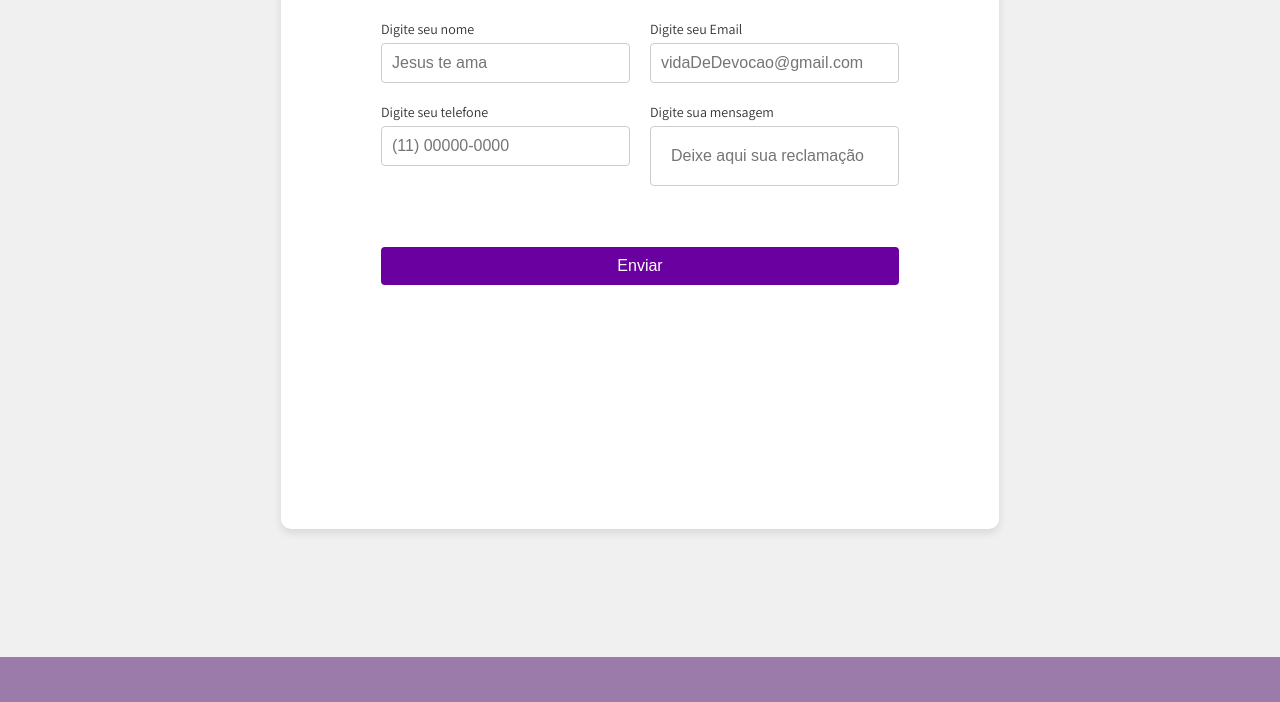
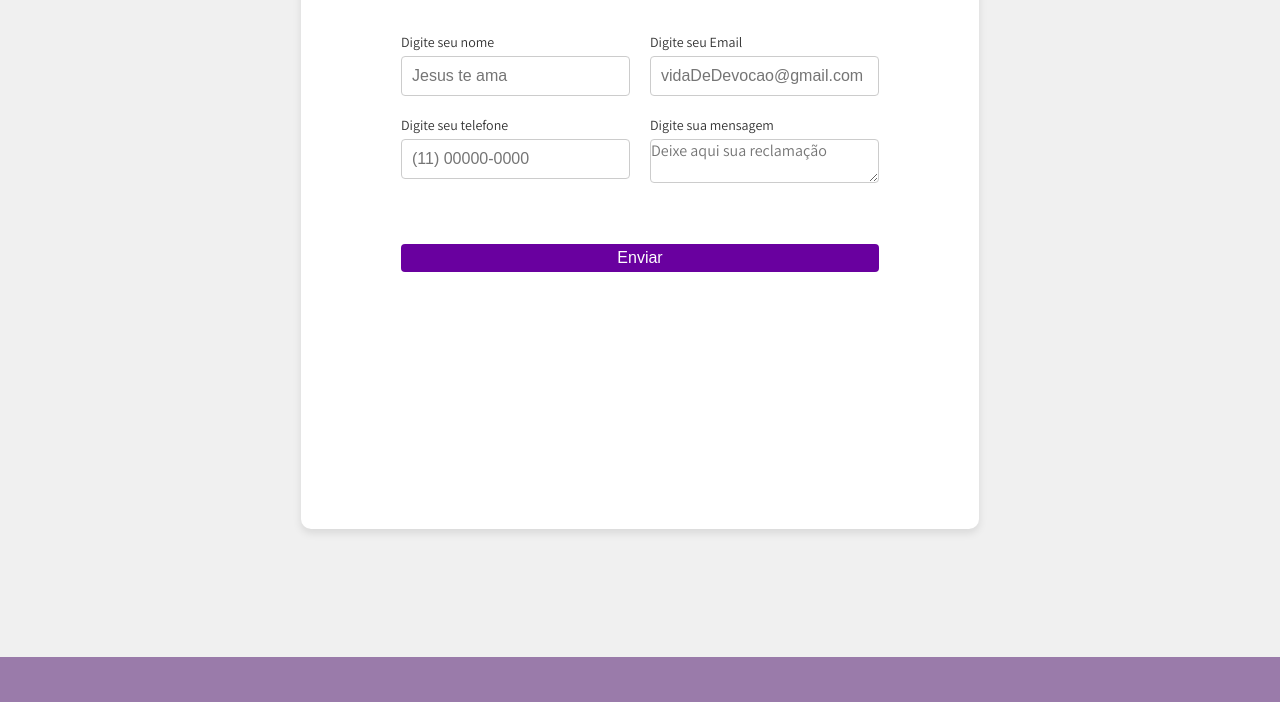
Before and after one commit to YasminGuiniver/VidaDeDevocao, a plain HTML site: page index.html in a window 1280 px wide. Shown: the part 3080-3782 px from the top of the page. Drawn offline with Linux system fonts and the light colour scheme; a web font is replaced by a local one.

Commit message:
mudanças na area de contato -- finish

```diff
--- a/css/estilo.css
+++ b/css/estilo.css
@@ -519,6 +519,7 @@ main {
     display: flex;
     flex-direction: column;
     align-items: center;
+    height: auto;
 }
 
 .form {
@@ -527,6 +528,7 @@ main {
     gap: 20px;
     max-width: 600px;
     margin: auto;
+
 }
 
 .form-group {
@@ -553,13 +555,9 @@ main {
     border-color: #9A7BAA;
 }
 
-.form #mensagemContatoText {
-    padding: 20px;
-}
-
 .form button {
     grid-column: span 2;
-    padding: 10px 20px;
+    padding: 5px 10px;
     font-size: 16px;
     background-color: #69009F;
     color: white;
@@ -574,7 +572,16 @@ main {
 }
 
 textarea{
-    resize: none;
+    font-size: 16px;
+    border: 1px solid #CCCCCC;
+    border-radius: 4px;
+    outline: none;
+    transition: border-color 0.3s;
+    font-family: "Assistant", sans-serif;
+}
+
+textarea:focus{
+    border-color: #9A7BAA;
 }
 
 .modal {
--- a/index.html
+++ b/index.html
@@ -185,7 +185,7 @@
                 </div>
                 <div class="form-group">
                     <span>Digite sua mensagem</span>
-                    <input type="text" id="mensagemContatoText" placeholder="Deixe aqui sua reclamação">
+                    <textarea type="text" id="mensagemContatoText" placeholder="Deixe aqui sua reclamação"></textarea>
                 </div>
                 <br>
                 <button id="openModal" onclick="contato()">Enviar</button>
```
